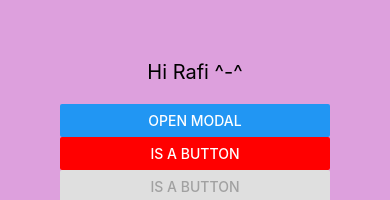
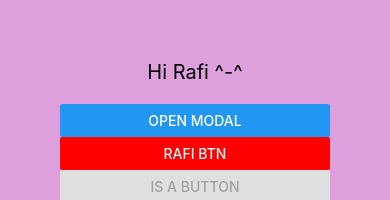
Before and after one commit to adnantariq123/rNative, a React Native app in the folder FirstRun/: screen / in a window 390 px wide. Shown: the top 200 px of the page. Built offline with nearby package versions, Linux system fonts and the light colour scheme; grey boxes are pictures that could not be loaded.

Commit message:
added ActivityIndicator (commented out) and Alert.alert with several btns

```diff
--- a/FirstRun/App.js
+++ b/FirstRun/App.js
@@ -7,7 +7,9 @@ import {
   ImageBackground,
   ScrollView,
   Button,
-  Pressable, Modal
+  Pressable, Modal,
+  ActivityIndicator,
+  Alert
 } from "react-native";
 
 import React, { useState } from "react";
@@ -24,6 +26,7 @@ export default function App() {
   return (
     <View style={styles.container}>
 
+      {/* is loading==true ?  then use  ^-^ <ActivityIndicator size={"large"} color={"white"}/> */}
       {/* backgroundColor property is SPECIFIC to andriod apps and not iOS devices  *** hidden */}
       <StatusBar backgroundColor="lightGreen" barStyle="light-content" />
 
@@ -33,12 +36,31 @@ export default function App() {
 
         {/* instead of onClick in React Native buttons have onPress and color and disabled property*/}
         <Button title="Open Modal" onPress={() => setmodalToggle(true)} />
-        <Button title="is a button" color="red" onPress={() => { alert("red button pressed") }} />
+
+        {/* ALERT WITH ARRAY OF BTN
+        Alert.alert will accept an ARRAY of obj to add more than one btn  */}
+        <Button title="Rafi btn" color="red" onPress={() => Alert.alert("Hello Rafi^-^", "How do you do", [
+          {
+            text: "Cancel",
+            onPress: () => console.log("cancel pressed")
+          },
+          {
+            text: "OK",
+            onPress: () => console.log("O.K pressed")
+          },
+          {
+            text: "whatever",
+            onPress: () => console.log("Whatever")
+          }
+
+        ])} />
+
+        {/* disabled btn   */}
         <Button title="is a button" onPress={() => { alert("button pressed") }} disabled />
 
 
         {/* has onPress it also has onLongPress as well as onPressOut */}
-        <Pressable onPress={() => JimDoe()} onLongPress={() => alert("Long long Press ^-^")}>
+        <Pressable onPress={() => JimDoe()} onLongPress={() => Alert.alert("Long long Press ^-^")}>
 
           {/* NETWORK IMAGE
           so when using a network image we need to convert to an object ADD a key called uri.... key you know, key-value-pair
```
